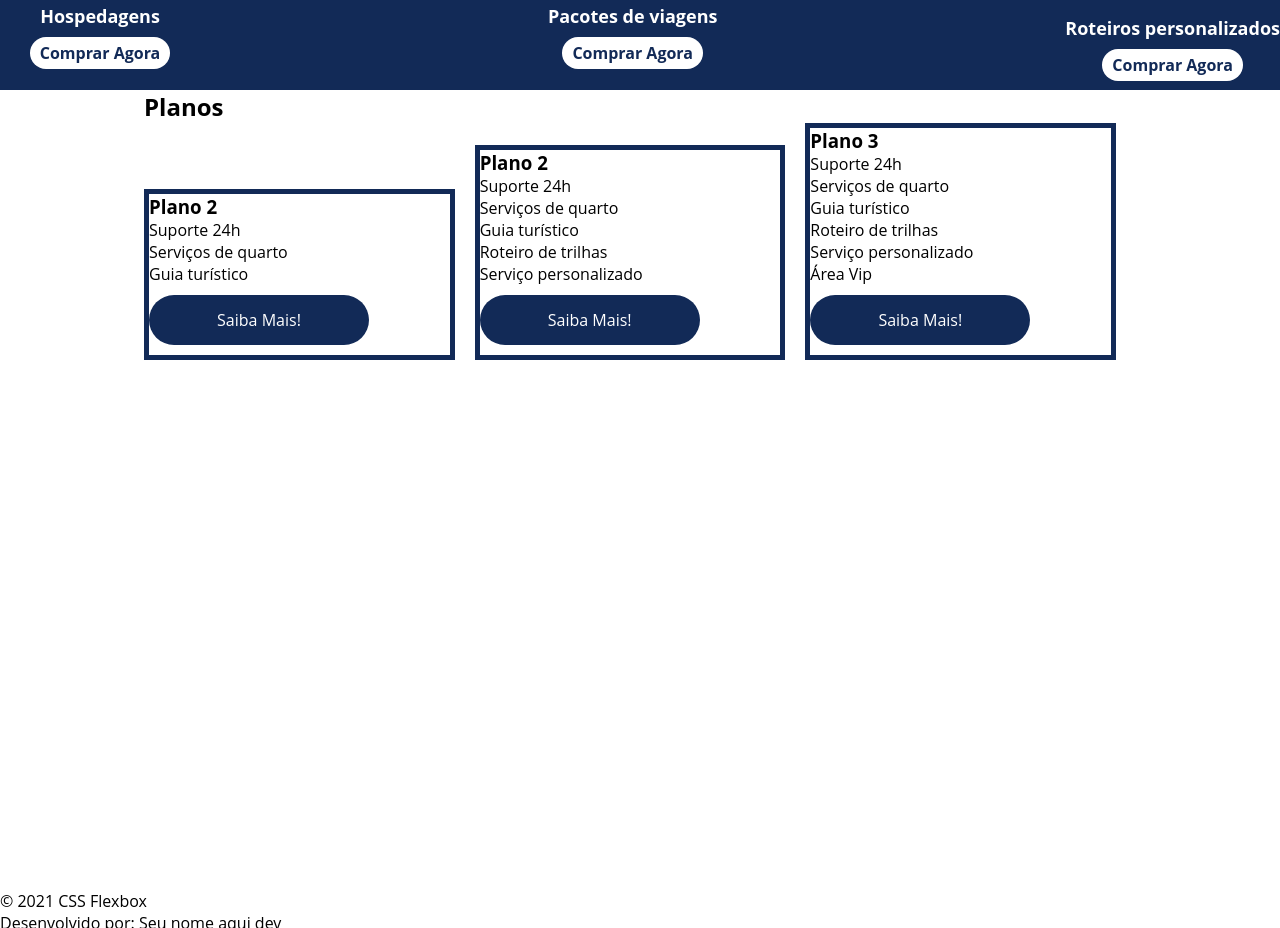
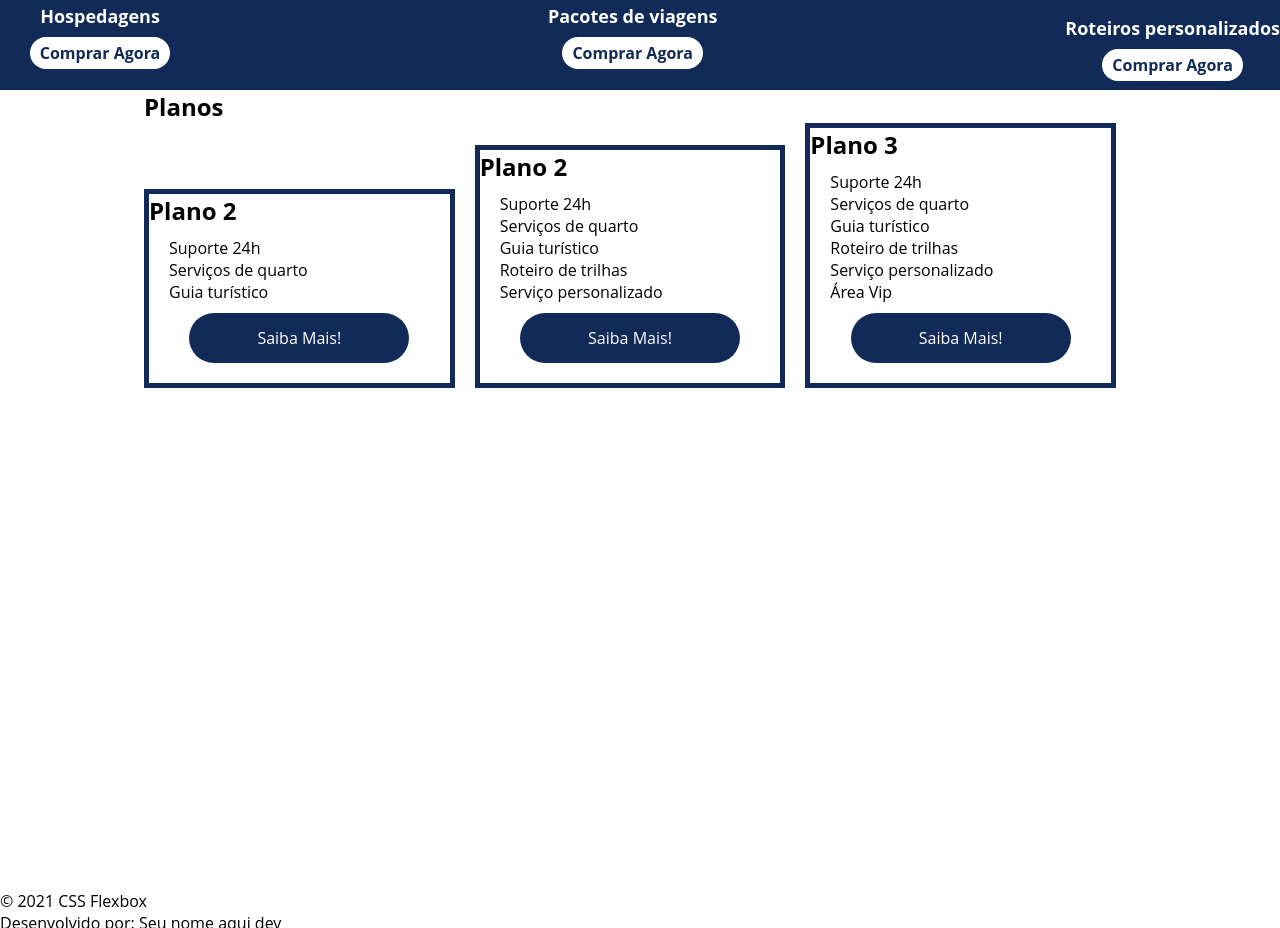
Before and after one commit to victorhcunha/project-flexbox-dio, a plain HTML site: page flex-projeto/index.html in a window 1280 px wide. Shown: the part 1580-2508 px from the top of the page. Drawn offline with Linux system fonts and the light colour scheme.

Commit message:
itemplano

```diff
--- a/flex-projeto/style.css
+++ b/flex-projeto/style.css
@@ -180,3 +180,29 @@ header .menu {
   border: 5px solid #122a57;
   margin-right: 20px;
 }
+
+.item-plano .btn {
+  margin: auto;
+  margin-bottom: 20px;
+}
+
+.item-plano h3 {
+  font-size: 24px;
+  display: flex;
+  flex-direction: column;
+}
+
+.item-planoh3::after {
+  content: "";
+  background-color: #122a57;
+  width: 100%;
+  height: 3px;
+  margin-top: 20px;
+  margin-bottom: 10px;
+}
+
+.item-plano ul {
+  padding: 10px 20px;
+  display: flex;
+  flex-direction: column;
+}
```
